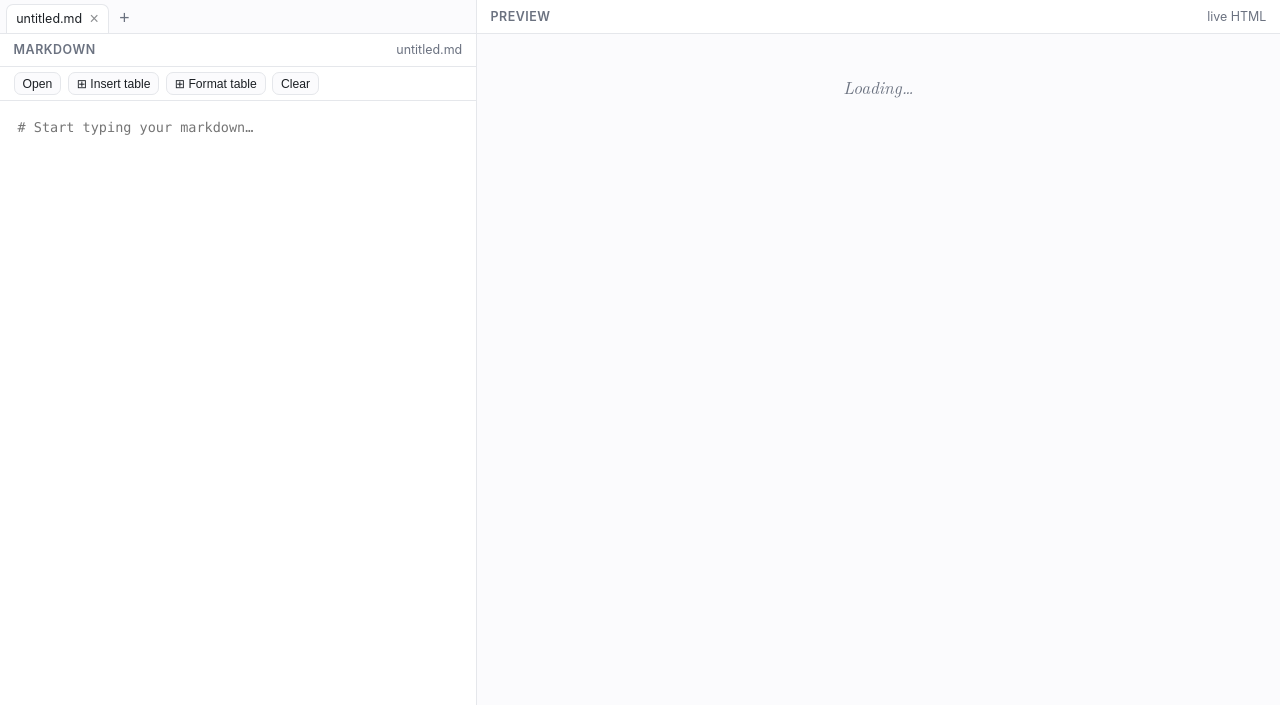
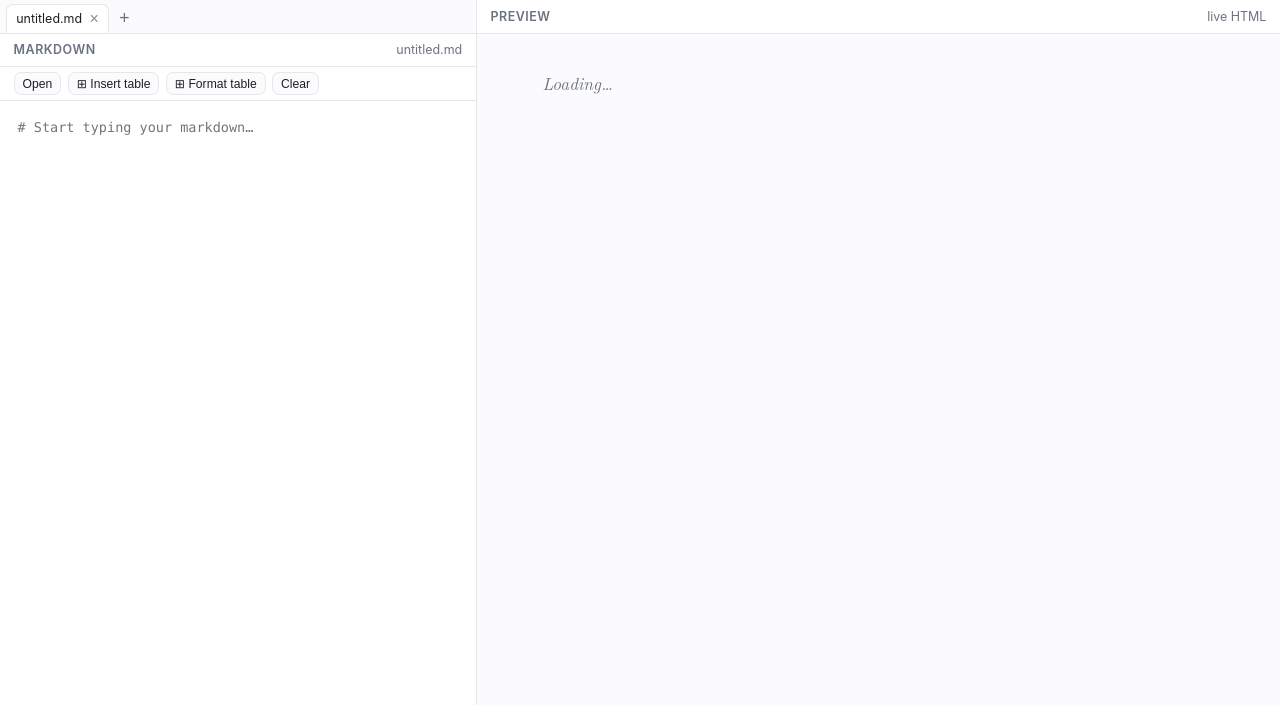
Before and after one commit to kennethreitz/markdownland, a Python web app: template markdownland/templates/index.html in a window 1280 px wide. Shown: the part 47-752 px from the top of the page. Run offline with Jinja, Linux system fonts and the light colour scheme; the template is opened without the code that fills it, so the values that code supplies are empty; some web fonts are replaced.

Commit message:
Fix LaTeX-look scrollbar landing mid-pane
The max-width/margin-auto was on #preview itself, which is the overflow:auto
scroll container — so the scrollbar attached to the narrowed, centered box and
appeared mid-pane (clipping content on the left). Keep #preview full width and
constrain/center the content blocks instead.

Co-Authored-By: Claude Opus 4.8 (1M context) <noreply@anthropic.com>

```diff
--- a/markdownland/static/style.css
+++ b/markdownland/static/style.css
@@ -324,8 +324,10 @@ body {
   font-family: "Latin Modern Roman", Georgia, "Times New Roman", serif;
   font-size: 1.08rem; line-height: 1.45;
   text-align: justify; hyphens: auto;
-  max-width: 42rem; margin: 0 auto; padding: 1.5rem 1.6rem 3rem;
 }
+/* Constrain/center the content column, NOT the scroll container itself —
+   otherwise the scrollbar attaches to the narrowed box and lands mid-pane. */
+#preview.latex > * { max-width: 42rem; margin-inline: auto; }
 #preview.latex h1, #preview.latex h2, #preview.latex h3,
 #preview.latex h4 { font-weight: 700; border-bottom: none; line-height: 1.2; }
 #preview.latex h1 { text-align: center; font-size: 1.9rem; margin: .5rem 0 1.4rem; }
```
